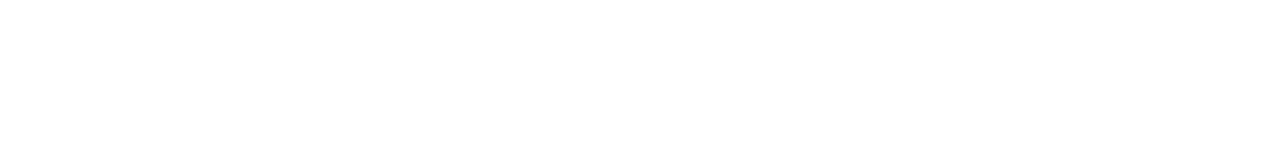
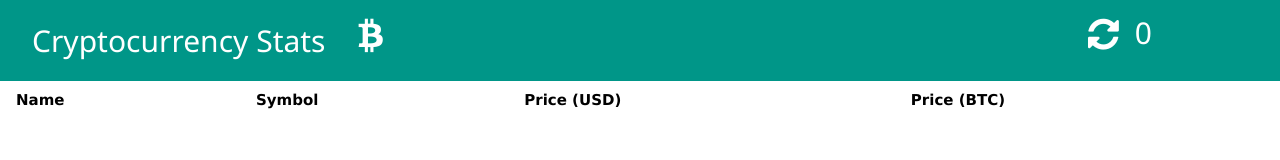
Before and after one commit to athJ/reactcrypto, a plain HTML site: page index.html in a window 1280 px wide. Drawn offline with Linux system fonts and the light colour scheme; the site is published under a folder, as on GitHub Pages, so addresses that start at the root find nothing; no server answers.

Commit message:
everything moved to root

```diff
--- a/index.html
+++ b/index.html
@@ -1 +1 @@
-<!DOCTYPE html><html lang="en"><head><meta charset="utf-8"><meta name="viewport" content="width=device-width,initial-scale=1,shrink-to-fit=no"><title>Cryptocurrency stats</title><link rel="manifest" href="/manifest.json"><link rel="shortcut icon" href="/favicon.ico"><link rel="stylesheet" href="https://cdnjs.cloudflare.com/ajax/libs/font-awesome/4.7.0/css/font-awesome.min.css"><link href="/static/css/main.6c20fd51.css" rel="stylesheet"></head><body><div id="root"></div><script type="text/javascript" src="/static/js/main.399b27d4.js"></script></body></html>
+<!DOCTYPE html><html lang="en"><head><meta charset="utf-8"><meta name="viewport" content="width=device-width,initial-scale=1,shrink-to-fit=no"><title>Cryptocurrency stats</title><link rel="manifest" href="manifest.json"><link rel="shortcut icon" href="favicon.ico"><link rel="stylesheet" href="https://cdnjs.cloudflare.com/ajax/libs/font-awesome/4.7.0/css/font-awesome.min.css"><link href="main.6c20fd51.css" rel="stylesheet"></head><body><div id="root"></div><script type="text/javascript" src="main.399b27d4.js"></script></body></html>
```
Also changed, not shown: main.399b27d4.js (renamed from static/js/main.399b27d4.js), main.6c20fd51.css (renamed from static/css/main.6c20fd51.css), 2 other files.
